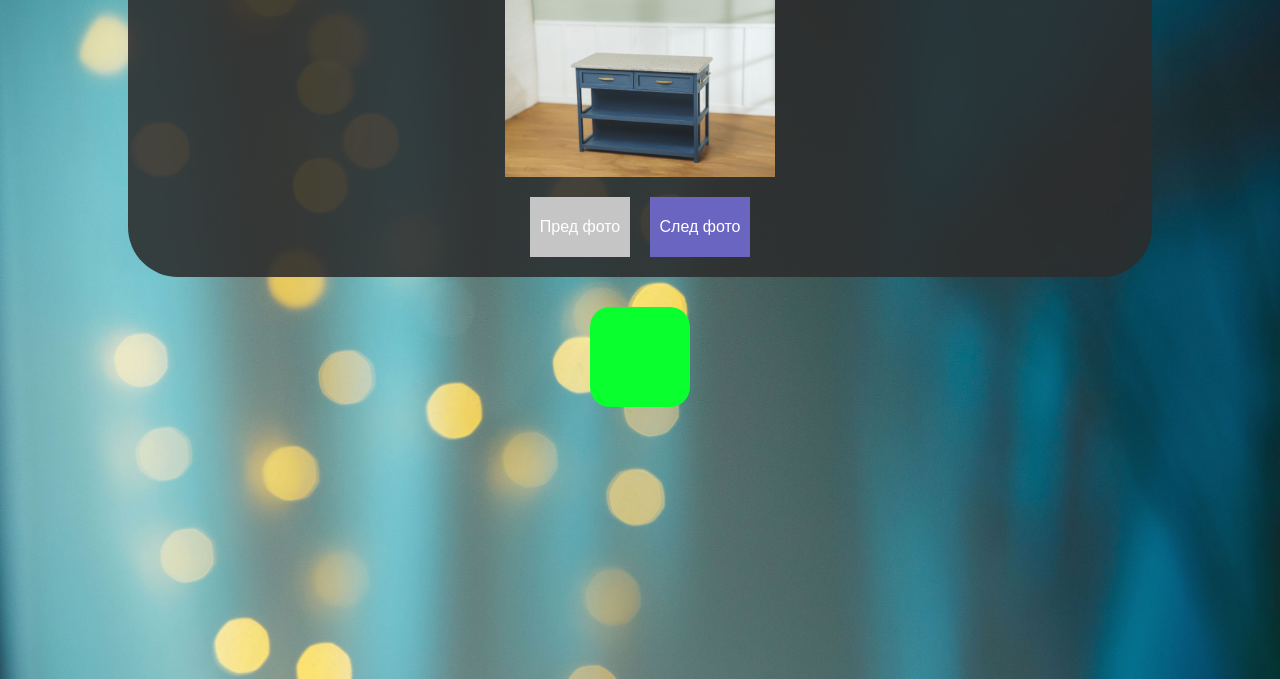
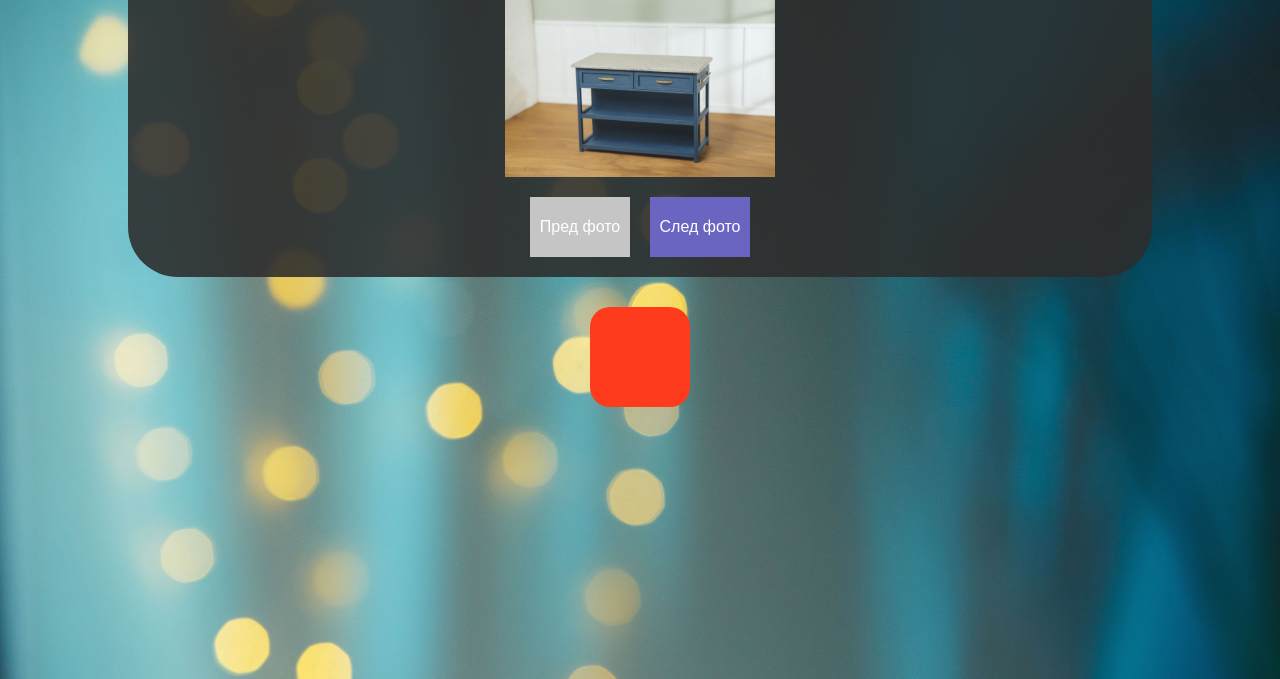
Before and after one commit to OhvatKirill/My-wooden-shop-test, a plain HTML site: page index.html in a window 1280 px wide. In both pictures the pointer is over the element 640 px from the left and 478 px from the top of the page. Shown: the part 121-800 px from the top of the page. Drawn offline with Linux system fonts and the light colour scheme.

Commit message:
red hover

```diff
--- a/style.css
+++ b/style.css
@@ -80,7 +80,7 @@ h1 {
 }
 
 .section_two:hover {
-    background-color: #0aff2f;
+    background-color: #ff3b1d;
     width: 100px;
     transform: rotate(180deg);
 
```
